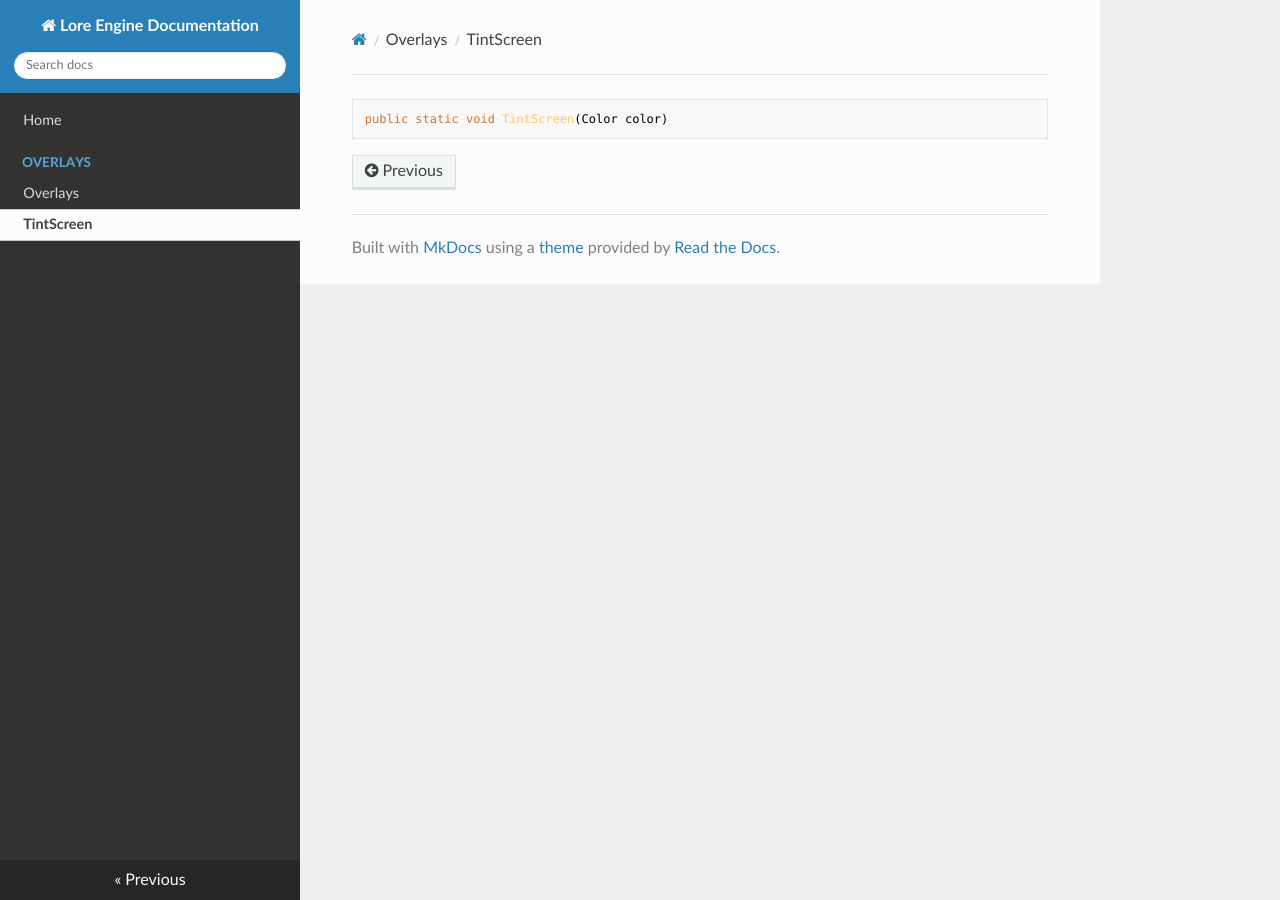
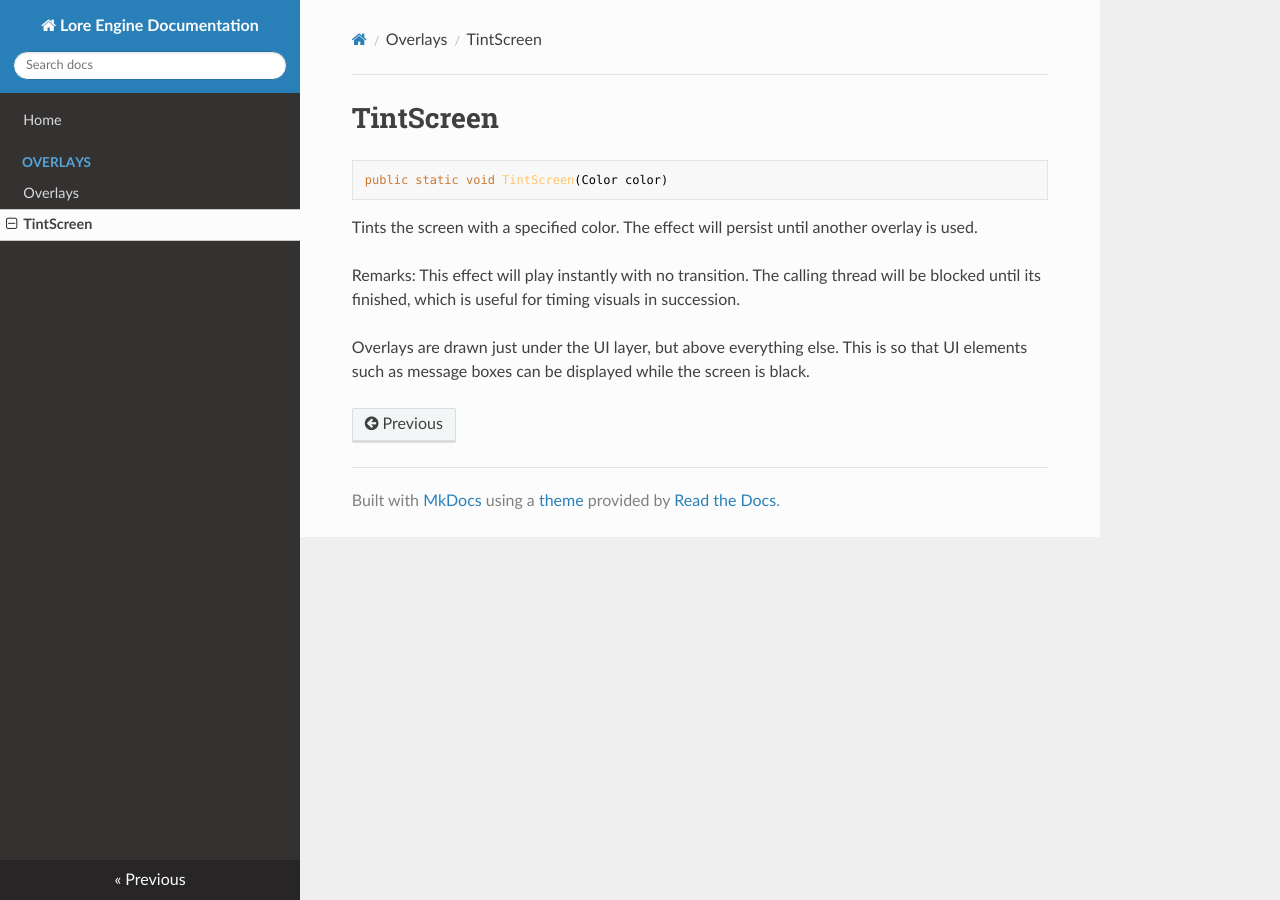
Before and after one commit to TheHeadmaster/LoreEngine, an MkDocs documentation site: the page built from docs/effects/overlays/tintscreen.md, in a window 1280 px wide. Built offline with MkDocs 1.6.1, drawn with Linux system fonts in a browser that asks for light colours; nearby versions of some CDN libraries.

Commit message:
Update tintscreen.md

````diff
--- a/docs/effects/overlays/tintscreen.md
+++ b/docs/effects/overlays/tintscreen.md
@@ -1,3 +1,11 @@
+#TintScreen
 ``` csharp
 public static void TintScreen(Color color)
 ```
+
+Tints the screen with a specified color. The effect will persist until another overlay is used.
+
+Remarks:
+This effect will play instantly with no transition. The calling thread will be blocked until its finished, which is useful for timing visuals in succession.
+
+Overlays are drawn just under the UI layer, but above everything else. This is so that UI elements such as message boxes can be displayed while the screen is black.
````
